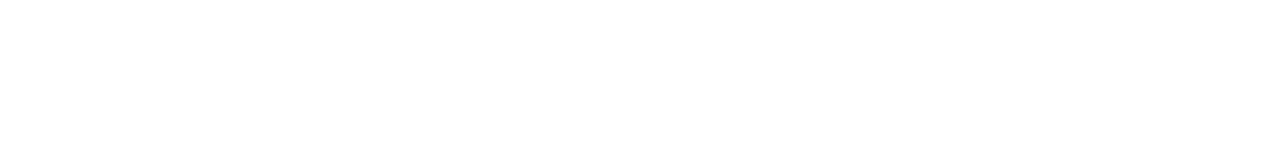
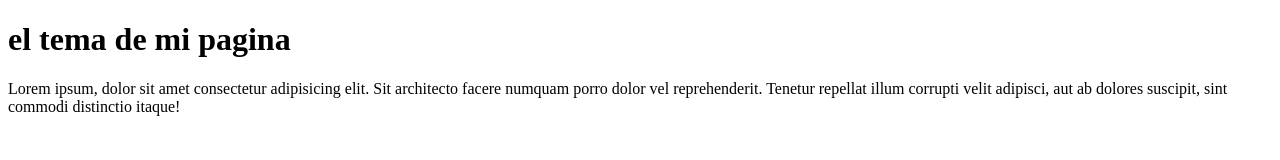
Before and after one commit to agarcia17948/pruebaBorrar, a plain HTML site: page index.html in a window 1280 px wide. Drawn offline with Linux system fonts and the light colour scheme.

Commit message:
agregue titulo

```diff
--- a/index.html
+++ b/index.html
@@ -6,6 +6,11 @@
     <title>Document</title>
 </head>
 <body>
+    <h1>el tema de mi pagina</h1>
+    <article>
+        Lorem ipsum, dolor sit amet consectetur adipisicing elit.
+        Sit architecto facere numquam porro dolor vel reprehenderit. Tenetur repellat illum corrupti velit adipisci, aut ab dolores suscipit, sint commodi distinctio itaque!
+    </article>
 
 </body>
 </html>
```
